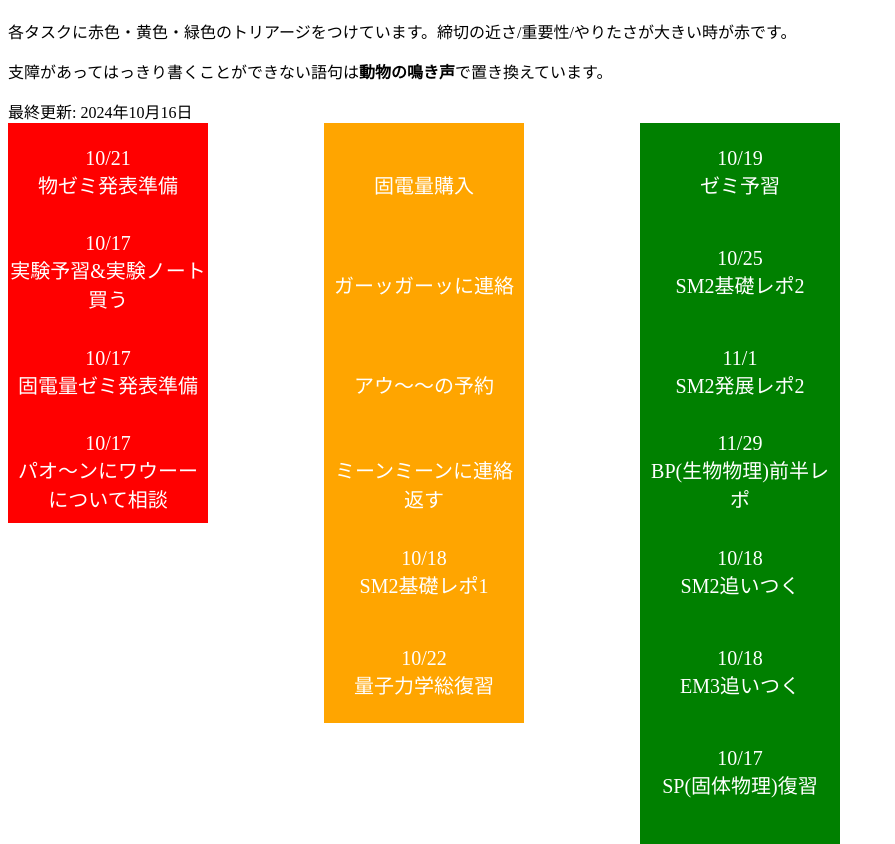
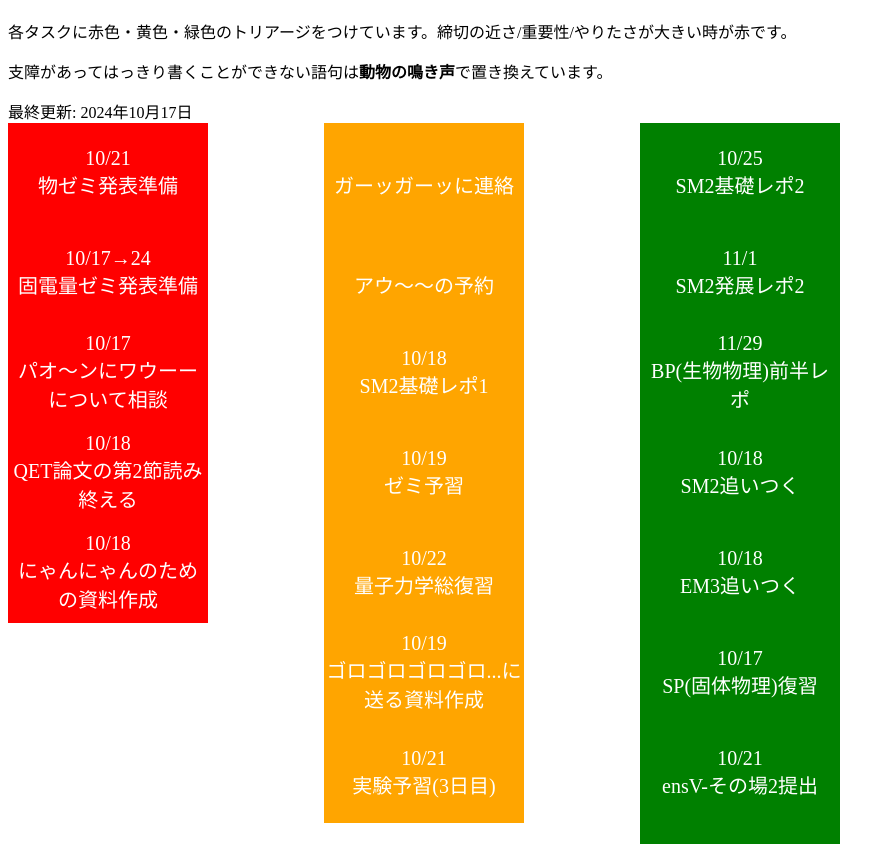
Before and after one commit to SIRXO559/SIRXO559.github.io, a plain HTML site: page tasks/index.html in a window 1280 px wide. Shown: the part 70-914 px from the top of the page, without its empty margins (0-895 px from the left). Drawn offline with Linux system fonts and the light colour scheme.

Commit message:
Update index.html, 10/17

```diff
--- a/tasks/index.html
+++ b/tasks/index.html
@@ -95,45 +95,40 @@
     <p>各タスクに赤色・黄色・緑色のトリアージをつけています。締切の近さ/重要性/やりたさが大きい時が赤です。</p>
     <p>支障があってはっきり書くことができない語句は<b>動物の鳴き声</b>で置き換えています。</p>
 
-最終更新: 2024年10月16日
+最終更新: 2024年10月17日
 <div class="container">
 <div class="r-box"><span class="tc"> 10/21<br> 物ゼミ発表準備</span></div>
-<div class="y-box"><span class="tc"> <br> 固電量購入</span></div>
-<div class="g-box"><span class="tc"> 10/19<br> ゼミ予習</span></div>
-</div>
-<div class="container">
-<div class="r-box"><span class="tc"> 10/17<br> 実験予習&実験ノート買う</span></div>
 <div class="y-box"><span class="tc"> <br> ガーッガーッに連絡</span></div>
 <div class="g-box"><span class="tc"> 10/25<br> SM2基礎レポ2</span></div>
 </div>
 <div class="container">
-<div class="r-box"><span class="tc"> 10/17<br> 固電量ゼミ発表準備</span></div>
+<div class="r-box"><span class="tc"> 10/17→24<br> 固電量ゼミ発表準備</span></div>
 <div class="y-box"><span class="tc"> <br> アウ〜〜の予約</span></div>
 <div class="g-box"><span class="tc"> 11/1<br> SM2発展レポ2</span></div>
 </div>
 <div class="container">
 <div class="r-box"><span class="tc"> 10/17<br> パオ〜ンにワウーーについて相談</span></div>
-<div class="y-box"><span class="tc"> <br> ミーンミーンに連絡返す</span></div>
+<div class="y-box"><span class="tc"> 10/18<br> SM2基礎レポ1</span></div>
 <div class="g-box"><span class="tc"> 11/29<br> BP(生物物理)前半レポ</span></div>
 </div>
 <div class="container">
-<div class="t-box"></div>
-<div class="y-box"><span class="tc"> 10/18<br> SM2基礎レポ1</span></div>
+<div class="r-box"><span class="tc"> 10/18<br> QET論文の第2節読み終える</span></div>
+<div class="y-box"><span class="tc"> 10/19<br> ゼミ予習</span></div>
 <div class="g-box"><span class="tc"> 10/18<br> SM2追いつく</span></div>
 </div>
 <div class="container">
-<div class="t-box"></div>
+<div class="r-box"><span class="tc"> 10/18<br> にゃんにゃんのための資料作成</span></div>
 <div class="y-box"><span class="tc"> 10/22<br> 量子力学総復習</span></div>
 <div class="g-box"><span class="tc"> 10/18<br> EM3追いつく</span></div>
 </div>
 <div class="container">
 <div class="t-box"></div>
-<div class="t-box"></div>
+<div class="y-box"><span class="tc"> 10/19<br> ゴロゴロゴロゴロ...に送る資料作成</span></div>
 <div class="g-box"><span class="tc"> 10/17<br> SP(固体物理)復習</span></div>
 </div>
 <div class="container">
 <div class="t-box"></div>
-<div class="t-box"></div>
+<div class="y-box"><span class="tc"> 10/21<br> 実験予習(3日目)</span></div>
 <div class="g-box"><span class="tc"> 10/21<br> ensV-その場2提出</span></div>
 </div>
 <div class="container">
@@ -144,6 +139,7 @@
 <h1> 未分類タスク </h1><h1> 終了済みタスク </h1><p>期限までに成功したタスクは元のトリアージの色で、失敗したor諦めたタスクは黒色で表示しています。</p>
 <div class="container"><div class="r-box"><span class="tc"> <br> グァッグァッにメールを送る</span></div></div>
 <div class="container"><div class="r-box"><span class="tc"> asap<br> グッグッにメールを送る</span></div></div>
+<div class="container"><div class="y-box"><span class="tc"> <br> 固電量購入</span></div></div>
 <div class="container"><div class="b-box"><span class="tc"> <br> 相転移(熱力学)の復習</span></div></div>
 <div class="container"><div class="y-box"><span class="tc"> 10/07<br> 定期券購入</span></div></div>
 <div class="container"><div class="r-box"><span class="tc"> 9/30<br> TOEFL申し込み</span></div></div>
@@ -155,7 +151,9 @@
 <div class="container"><div class="b-box"><span class="tc"> 10/15<br> 小形緑ゼミ予習</span></div></div>
 <div class="container"><div class="y-box"><span class="tc"> 11/01<br> SM2発展レポ1</span></div></div>
 <div class="container"><div class="r-box"><span class="tc"> 10/12<br> ワンワン！の提出</span></div></div>
+<div class="container"><div class="r-box"><span class="tc"> 10/17<br> 実験予習&実験ノート買う</span></div></div>
 <div class="container"><div class="b-box"><span class="tc"> 10/15<br> QM3追いつく</span></div></div>
 <div class="container"><div class="r-box"><span class="tc"> 10/14<br> ensV-その場1提出</span></div></div>
 <div class="container"><div class="g-box"><span class="tc"> 10/17<br> ensIV-その場8提出</span></div></div>
+<div class="container"><div class="y-box"><span class="tc"> <br> ミーンミーンに連絡返す</span></div></div>
 </body></html>
```
